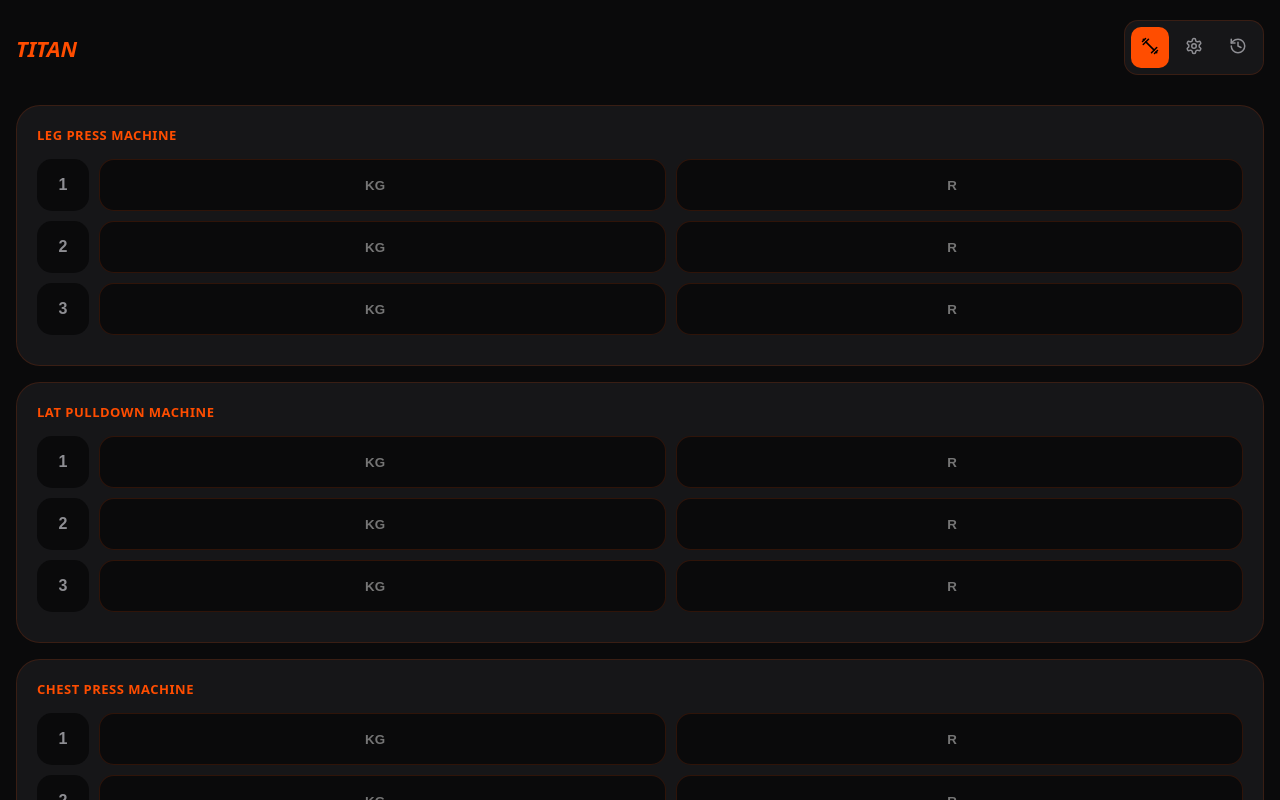
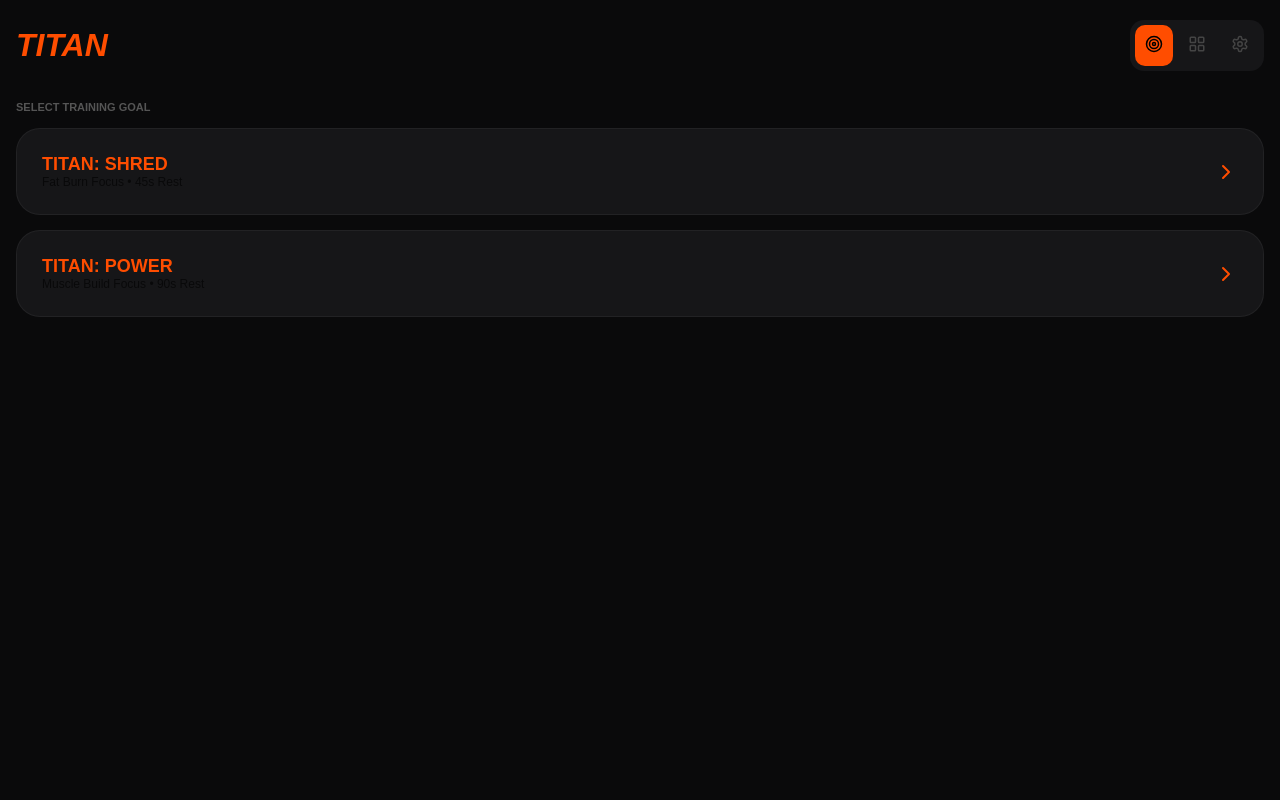
Before and after one commit to srafiq2406teachered-byte/Titan-Tracker, a React (Vite) app: page / in a window 1280 px wide. Shown: the top 800 px of the page. Built offline with nearby package versions, Linux system fonts and the light colour scheme.

Commit message:
Update App.jsx

```diff
--- a/src/App.jsx
+++ b/src/App.jsx
@@ -1,176 +1,163 @@
 import React, { useState, useEffect } from 'react';
 import {
   Dumbbell, TrendingUp, History, Clock, PlusCircle,
-  Settings, Palette, Flame, Zap, Target, CheckCircle2, Moon, Sun, Monitor
+  Settings, LayoutGrid, Zap, Flame, Target, Trash2, ChevronRight
 } from 'lucide-react';
 
 const TitanTracker = () => {
-  // --- THEME ENGINE ---
+  // --- 1. THEME ENGINE ---
   const THEMES = {
-    EMBER: {
-      name: "Electric Ember",
-      bg: '#0A0A0B',
-      surface: '#161618',
-      accent: '#FF4D00',
-      text: '#FFFFFF',
-      textDim: '#8E8E93',
-      border: 'rgba(255, 77, 0, 0.15)'
-    },
-    CYAN: {
-      name: "Deep Cyan",
-      bg: '#050B0D',
-      surface: '#0D1517',
-      accent: '#00F0FF',
-      text: '#E0F7FA',
-      textDim: '#5C7E82',
-      border: 'rgba(0, 240, 255, 0.15)'
-    },
-    CARBON: {
-      name: "Stealth Carbon",
-      bg: '#000000',
-      surface: '#111111',
-      accent: '#FFFFFF',
-      text: '#FFFFFF',
-      textDim: '#444444',
-      border: 'rgba(255, 255, 255, 0.1)'
-    },
-    FOREST: {
-      name: "Bio-Growth",
-      bg: '#080D08',
-      surface: '#0F160F',
-      accent: '#32D74B',
-      text: '#F2FFF5',
-      textDim: '#5C7A60',
-      border: 'rgba(50, 215, 75, 0.15)'
-    }
+    EMBER: { name: "Electric Ember", bg: '#0A0A0B', surface: '#161618', accent: '#FF4D00', text: '#FFFFFF' },
+    CYAN: { name: "Deep Cyan", bg: '#050B0D', surface: '#0D1517', accent: '#00F0FF', text: '#E0F7FA' },
+    CARBON: { name: "Stealth", bg: '#000', surface: '#111', accent: '#FFF', text: '#FFF' }
   };
 
-  // --- STATE ---
-  const [currentThemeKey, setCurrentThemeKey] = useState('EMBER');
-  const [view, setView] = useState('train');
-  const [mounted, setMounted] = useState(false);
+  // --- 2. MASTER REPOSITORY ---
+  const CORE_MACHINES = [
+    { id: "A1", name: "Leg Press Machine", group: "LEGS" },
+    { id: "A2", name: "Lat Pulldown Machine", group: "PULL" },
+    { id: "B1", name: "Chest Press Machine", group: "PUSH" },
+    { id: "B2", name: "Seated Leg Curl", group: "LEGS" },
+    { id: "C1", name: "Seated Cable Row", group: "PULL" },
+    { id: "C2", name: "DB Overhead Press", group: "PUSH" },
+    { id: "D1", name: "Plank / Captain's Chair", group: "CORE" },
+    { id: "D2", name: "Walking Lunges", group: "LEGS" }
+  ];
+
+  const LIBRARY = {
+    LEGS: ["Hip Abductor", "Hip Adductor", "Leg Extension"],
+    PUSH: ["Tricep Pushdown", "Dips"],
+    PULL: ["Bicep Curl Machine", "Face Pulls"],
+    CARDIO: ["Treadmill", "Bike", "Elliptical"]
+  };
+
+  // --- 3. DAY PRESETS ---
+  const PRESETS = {
+    SHRED: { name: "TITAN: SHRED", sub: "Fat Burn Focus", rest: 45, coreIds: ["A1", "A2", "B1", "D1", "D2"] },
+    POWER: { name: "TITAN: POWER", sub: "Muscle Build Focus", rest: 90, coreIds: ["A1", "A2", "B1", "B2", "C1", "C2"] }
+  };
+
+  // --- 4. STATE MANAGEMENT ---
+  const [view, setView] = useState('presets');
+  const [themeKey, setThemeKey] = useState('EMBER');
+  const [activeSession, setActiveSession] = useState(null);
+  const [extraActivities, setExtraActivities] = useState([]);
   const [completedSets, setCompletedSets] = useState({});
   const [exerciseData, setExerciseData] = useState({});
   const [timeLeft, setTimeLeft] = useState(0);
+  const [mounted, setMounted] = useState(false);
 
-  const THEME = THEMES[currentThemeKey];
+  const T = THEMES[themeKey];
 
-  // --- PERSISTENCE ---
   useEffect(() => {
-    const savedTheme = localStorage.getItem('tt_v39_theme');
-    const savedData = localStorage.getItem('tt_v39_data');
-    if (savedTheme) setCurrentThemeKey(savedTheme);
-    if (savedData) setExerciseData(JSON.parse(savedData));
+    const savedTheme = localStorage.getItem('tt_theme');
+    if (savedTheme) setThemeKey(savedTheme);
     setMounted(true);
   }, []);
 
-  useEffect(() => {
-    if (mounted) {
-      localStorage.setItem('tt_v39_theme', currentThemeKey);
-    }
-  }, [currentThemeKey, mounted]);
+  // --- 5. LOGIC HANDLERS ---
+  const startSession = (key) => {
+    const preset = PRESETS[key];
+    const exercises = CORE_MACHINES.filter(m => preset.coreIds.includes(m.id))
+      .map(m => ({ ...m, sets: 3, rest: preset.rest }));
+    setActiveSession({ ...preset, exercises });
+    setView('train');
+  };
 
-  // --- PRESET CORE ---
-  const CORE_8 = [
-    { id: "A1", name: "Leg Press Machine", group: "LEGS", rest: 60 },
-    { id: "A2", name: "Lat Pulldown Machine", group: "PULL", rest: 60 },
-    { id: "B1", name: "Chest Press Machine", group: "PUSH", rest: 60 },
-    { id: "B2", name: "Seated Leg Curl", group: "LEGS", rest: 60 },
-    { id: "C1", name: "Seated Cable Row", group: "PULL", rest: 60 },
-    { id: "C2", name: "DB Overhead Press", group: "PUSH", rest: 60 },
-    { id: "D1", name: "Plank / Captain's Chair", group: "CORE", rest: 30 },
-    { id: "D2", name: "Walking Lunges", group: "LEGS", rest: 30 }
-  ];
+  const addExtra = (name, group) => {
+    const isCardio = group === 'CARDIO';
+    const newEx = { id: `ext-${Date.now()}`, name, sets: isCardio ? 1 : 3, rest: 60, isCardio };
+    setExtraActivities([...extraActivities, newEx]);
+    setView('train');
+  };
 
   if (!mounted) return null;
 
   return (
-    <div style={{
-      background: THEME.bg,
-      minHeight: '100vh',
-      color: THEME.text,
-      fontFamily: 'system-ui, -apple-system, sans-serif',
-      padding: '20px 16px 120px 16px',
-      transition: 'all 0.4s ease'
-    }}>
+    <div style={{ background: T.bg, minHeight: '100vh', color: T.text, fontFamily: 'sans-serif', padding: '20px 16px 120px 16px' }}>
 
-      {/* NAVBAR */}
+      {/* GLOBAL HEADER */}
       <div style={{ display: 'flex', justifyContent: 'space-between', alignItems: 'center', marginBottom: '30px' }}>
-        <h1 style={{ color: THEME.accent, fontWeight: '900', fontStyle: 'italic', fontSize: '22px', margin: 0 }}>TITAN</h1>
-        <div style={{ display: 'flex', gap: '6px', background: THEME.surface, padding: '6px', borderRadius: '14px', border: `1px solid ${THEME.border}` }}>
-          {[
-            { id: 'train', icon: <Dumbbell size={18} /> },
-            { id: 'settings', icon: <Settings size={18} /> },
-            { id: 'calendar', icon: <History size={18} /> }
-          ].map(tab => (
-            <button key={tab.id} onClick={() => setView(tab.id)} style={{ border: 'none', background: view === tab.id ? THEME.accent : 'transparent', padding: '10px', borderRadius: '10px', color: view === tab.id ? '#000' : THEME.textDim }}>{tab.icon}</button>
-          ))}
+        <h1 style={{ color: T.accent, fontWeight: '900', fontStyle: 'italic', margin: 0 }}>TITAN</h1>
+        <div style={{ display: 'flex', gap: '5px', background: T.surface, padding: '5px', borderRadius: '14px' }}>
+          <button onClick={() => setView('presets')} style={{ border: 'none', background: view === 'presets' ? T.accent : 'transparent', padding: '10px', borderRadius: '10px' }}><Target size={18} color={view === 'presets' ? '#000' : '#444'} /></button>
+          <button onClick={() => setView('library')} style={{ border: 'none', background: view === 'library' ? T.accent : 'transparent', padding: '10px', borderRadius: '10px' }}><LayoutGrid size={18} color={view === 'library' ? '#000' : '#444'} /></button>
+          <button onClick={() => setView('settings')} style={{ border: 'none', background: view === 'settings' ? T.accent : 'transparent', padding: '10px', borderRadius: '10px' }}><Settings size={18} color={view === 'settings' ? '#000' : '#444'} /></button>
         </div>
       </div>
 
-      {/* VIEW: SETTINGS / COLOR SCHEMES */}
-      {view === 'settings' && (
-        <div style={{ animation: 'fadeIn 0.3s ease' }}>
-          <h2 style={{ fontSize: '11px', color: THEME.textDim, fontWeight: '800', letterSpacing: '1px', marginBottom: '20px' }}>VISUAL ENVIRONMENT</h2>
-          <div style={{ display: 'flex', flexDirection: 'column', gap: '12px' }}>
-            {Object.entries(THEMES).map(([key, t]) => (
-              <button
-                key={key}
-                onClick={() => setCurrentThemeKey(key)}
-                style={{
-                  background: THEME.surface,
-                  border: currentThemeKey === key ? `2px solid ${t.accent}` : `1px solid ${THEME.border}`,
-                  padding: '20px',
-                  borderRadius: '20px',
-                  display: 'flex',
-                  alignItems: 'center',
-                  justifyContent: 'space-between',
-                  transition: 'all 0.2s ease'
-                }}
-              >
-                <div style={{ display: 'flex', alignItems: 'center', gap: '12px' }}>
-                  <div style={{ width: '24px', height: '24px', borderRadius: '50%', background: t.accent }}></div>
-                  <span style={{ color: THEME.text, fontWeight: '700', fontSize: '15px' }}>{t.name}</span>
-                </div>
-                {currentThemeKey === key && <CheckCircle2 size={20} color={t.accent} />}
-              </button>
-            ))}
-          </div>
+      {/* VIEW: PRESETS (Day Selection) */}
+      {view === 'presets' && (
+        <div style={{ display: 'flex', flexDirection: 'column', gap: '15px' }}>
+          <div style={{ fontSize: '11px', color: '#555', fontWeight: '900' }}>SELECT TRAINING GOAL</div>
+          {Object.entries(PRESETS).map(([key, p]) => (
+            <button key={key} onClick={() => startSession(key)} style={{ background: T.surface, border: '1px solid rgba(255,255,255,0.05)', padding: '25px', borderRadius: '24px', textAlign: 'left', display: 'flex', justifyContent: 'space-between', alignItems: 'center' }}>
+              <div>
+                <div style={{ color: T.accent, fontWeight: '900', fontSize: '18px' }}>{p.name}</div>
+                <div style={{ fontSize: '12px', opacity: 0.6 }}>{p.sub} • {p.rest}s Rest</div>
+              </div>
+              <ChevronRight color={T.accent} />
+            </button>
+          ))}
         </div>
       )}
 
-      {/* VIEW: TRAIN */}
-      {view === 'train' && (
-        <div style={{ display: 'flex', flexDirection: 'column', gap: '16px' }}>
-          {CORE_8.map(ex => (
-            <div key={ex.id} style={{ background: THEME.surface, padding: '20px', borderRadius: '24px', border: `1px solid ${THEME.border}`, position: 'relative' }}>
-              <div style={{ fontWeight: '800', fontSize: '13px', color: THEME.accent, marginBottom: '15px', letterSpacing: '0.5px' }}>{ex.name.toUpperCase()}</div>
-              {[...Array(3)].map((_, i) => (
-                <div key={i} style={{ display: 'flex', gap: '10px', marginBottom: '10px' }}>
-                  <button
-                    onClick={() => { setCompletedSets(p => ({...p, [`${ex.id}-${i}`]: !p[`${ex.id}-${i}`]})); setTimeLeft(ex.rest); }}
-                    style={{
-                      width: '52px', height: '52px', borderRadius: '15px', border: 'none',
-                      background: completedSets[`${ex.id}-${i}`] ? THEME.accent : THEME.bg,
-                      color: completedSets[`${ex.id}-${i}`] ? '#000' : THEME.textDim,
-                      fontWeight: '900', fontSize: '16px'
-                    }}>
-                    {i+1}
-                  </button>
-                  <input type="number" placeholder="KG" style={{ flex: 1, background: THEME.bg, border: `1px solid ${THEME.border}`, borderRadius: '15px', color: THEME.text, textAlign: 'center', fontWeight: '800' }} />
-                  <input type="number" placeholder="R" style={{ flex: 1, background: THEME.bg, border: `1px solid ${THEME.border}`, borderRadius: '15px', color: THEME.accent, textAlign: 'center', fontWeight: '800' }} />
-                </div>
-              ))}
+      {/* VIEW: LIBRARY (Extras) */}
+      {view === 'library' && (
+        <div style={{ display: 'flex', flexDirection: 'column', gap: '20px' }}>
+          {Object.entries(LIBRARY).map(([group, items]) => (
+            <div key={group}>
+              <div style={{ fontSize: '11px', color: '#555', fontWeight: '900', marginBottom: '10px' }}>{group}</div>
+              <div style={{ display: 'grid', gridTemplateColumns: '1fr 1fr', gap: '10px' }}>
+                {items.map(item => (
+                  <button key={item} onClick={() => addExtra(item, group)} style={{ background: T.surface, border: 'none', color: '#fff', padding: '18px', borderRadius: '15px', fontSize: '13px', fontWeight: '700', textAlign: 'left' }}>+ {item}</button>
+                ))}
+              </div>
             </div>
           ))}
         </div>
       )}
 
-      {/* TIMER HUD */}
+      {/* VIEW: TRAIN (The Core App) */}
+      {view === 'train' && activeSession && (
+        <div style={{ display: 'flex', flexDirection: 'column', gap: '15px' }}>
+          {[...activeSession.exercises, ...extraActivities].map(ex => (
+            <div key={ex.id} style={{ background: T.surface, padding: '20px', borderRadius: '24px', borderLeft: `4px solid ${ex.id.startsWith('ext') ? '#444' : T.accent}` }}>
+              <div style={{ display: 'flex', justifyContent: 'space-between', marginBottom: '15px' }}>
+                <span style={{ fontWeight: '900', fontSize: '13px', color: ex.id.startsWith('ext') ? '#666' : T.accent }}>{ex.name.toUpperCase()}</span>
+                {ex.id.startsWith('ext') && <Trash2 size={14} onClick={() => setExtraActivities(extraActivities.filter(a => a.id !== ex.id))} />}
+              </div>
+              {[...Array(ex.sets)].map((_, i) => (
+                <div key={i} style={{ display: 'flex', gap: '8px', marginBottom: '10px' }}>
+                  <button onClick={() => { setCompletedSets(p => ({...p, [`${ex.id}-${i}`]: !p[`${ex.id}-${i}`]})); setTimeLeft(ex.rest); }}
+                    style={{ width: '50px', height: '50px', borderRadius: '12px', border: 'none', background: completedSets[`${ex.id}-${i}`] ? T.accent : '#222', color: '#000', fontWeight: '900' }}>{i+1}</button>
+                  <input type="number" placeholder={ex.isCardio ? "MINS" : "KG"} style={{ flex: 1, background: '#000', border: '1px solid #222', borderRadius: '12px', color: '#fff', textAlign: 'center', fontWeight: '800' }} />
+                  <input type="number" placeholder={ex.isCardio ? "KM" : "REPS"} style={{ flex: 1, background: '#000', border: '1px solid #222', borderRadius: '12px', color: T.accent, textAlign: 'center', fontWeight: '800' }} />
+                </div>
+              ))}
+            </div>
+          ))}
+          <button onClick={() => setView('presets')} style={{ background: T.accent, padding: '22px', borderRadius: '20px', border: 'none', fontWeight: '900', color: '#000' }}>FINISH SESSION</button>
+        </div>
+      )}
+
+      {/* VIEW: SETTINGS */}
+      {view === 'settings' && (
+        <div style={{ display: 'flex', flexDirection: 'column', gap: '15px' }}>
+          {Object.entries(THEMES).map(([key, theme]) => (
+            <button key={key} onClick={() => { setThemeKey(key); localStorage.setItem('tt_theme', key); }} style={{ background: T.surface, border: themeKey === key ? `2px solid ${theme.accent}` : 'none', padding: '20px', borderRadius: '20px', display: 'flex', alignItems: 'center', gap: '15px' }}>
+              <div style={{ width: '20px', height: '20px', borderRadius: '50%', background: theme.accent }}></div>
+              <span style={{ fontWeight: '700' }}>{theme.name}</span>
+            </button>
+          ))}
+        </div>
+      )}
+
+      {/* TIMER */}
       {timeLeft > 0 && (
-        <div style={{ position: 'fixed', bottom: '30px', left: '20px', right: '20px', background: THEME.text, color: THEME.bg, padding: '20px', borderRadius: '30px', display: 'flex', justifyContent: 'space-between', alignItems: 'center', zIndex: 1000, boxShadow: '0 10px 30px rgba(0,0,0,0.5)' }}>
-          <div style={{ display: 'flex', alignItems: 'center', gap: '12px' }}><Clock size={24} /> <span style={{ fontSize: '32px', fontWeight: '900' }}>{timeLeft}s</span></div>
-          <button onClick={() => setTimeLeft(0)} style={{ background: THEME.accent, border: 'none', padding: '10px 20px', borderRadius: '12px', fontWeight: '900', color: '#000' }}>SKIP</button>
+        <div style={{ position: 'fixed', bottom: '30px', left: '20px', right: '20px', background: '#fff', color: '#000', padding: '20px', borderRadius: '35px', display: 'flex', justifyContent: 'space-between', alignItems: 'center', zIndex: 1000, border: `4px solid ${T.accent}` }}>
+          <div style={{ display: 'flex', alignItems: 'center', gap: '12px' }}><Clock size={28} /> <span style={{ fontSize: '36px', fontWeight: '900' }}>{timeLeft}s</span></div>
+          <button onClick={() => setTimeLeft(0)} style={{ background: T.accent, border: 'none', padding: '12px 25px', borderRadius: '15px', fontWeight: '900' }}>SKIP</button>
         </div>
       )}
     </div>
```
